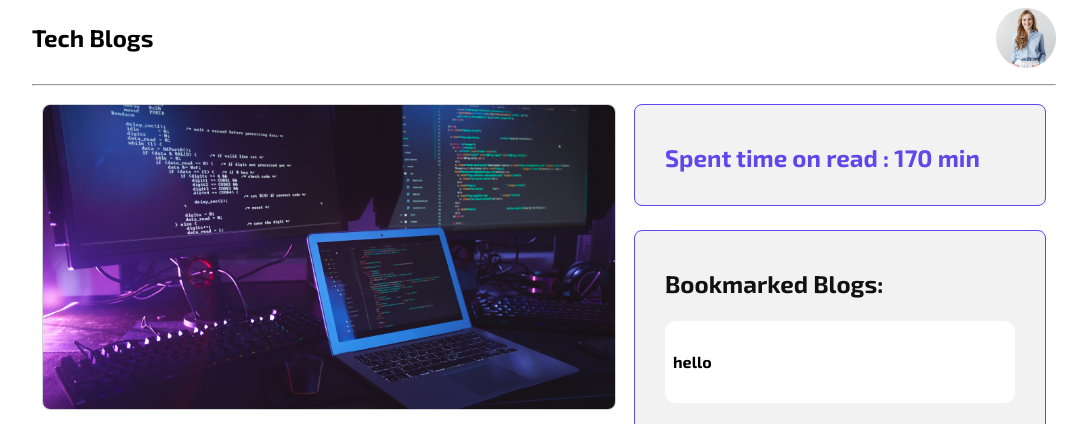
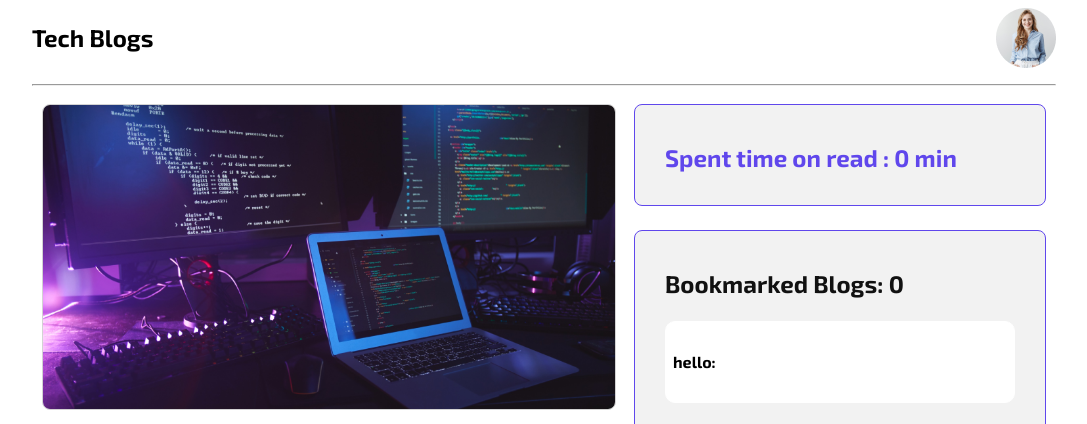
Before and after one commit to Fuad-hasan001/React-knowledge-cafe-A8, a React (Vite) app: page / in a window 1280 px wide. Shown: the top 424 px of the page, without its empty margins (96-1183 px from the left). Built offline with nearby package versions, Linux system fonts and the light colour scheme.

Commit message:
update button of mark as read and bookmarked blogs count

```diff
--- a/src/components/Blog/Blog.jsx
+++ b/src/components/Blog/Blog.jsx
@@ -9,8 +9,12 @@ const Blog = (props) => {
     // received data via props and destructuring
     const { blogCoverImg, authorImg, authorName, publishDate, readTime, blogTitle, hashFile} = props.blog;
 
-    // mark as read
-    // const addSpentReadTime = props.addSpentReadTime
+    // // add bookmarked blog count:
+    //     const handleBlogCountToBookmark = (blog) =>{
+    //         console.log('blog added', blog)
+    //     }
+    const handleBlogCountToBookmark = props.handleBlogCountToBookmark; //bookmark-blogsCount
+    const handleTimeCountToBookmark = props.handleTimeCountToBookmark; // spend time on read
 
     return (
         <div className='blog'>
@@ -27,14 +31,14 @@ const Blog = (props) => {
 
                     <div>
                         <p><small>{readTime} min read <span>
-                            <button className='btn-bookmark'><FontAwesomeIcon icon={faBookBookmark} /></button></span></small></p>
+                            <button onClick={() => handleBlogCountToBookmark(props.blog)} className='btn-bookmark'><FontAwesomeIcon icon={faBookBookmark} /></button></span></small></p>
                     </div>
                 </div>
 
                 <div className="blog-info">
                     <h2>{blogTitle}</h2>
                     <p><small>{hashFile}</small></p>
-                    <button className='btn-readTime' href="/">Mark as read</button>
+                    <button onClick={() => handleTimeCountToBookmark(props.blog)} className='btn-readTime' href="/">Mark as read</button>
                 </div>
         </div>
     );
--- a/src/components/Blogs/Blogs.jsx
+++ b/src/components/Blogs/Blogs.jsx
@@ -17,7 +17,28 @@ const Blogs = () => {
             .then(data => setBlogs(data))
     }, [])
 
+
     // bookmark section-----------------------------
+    const [bookmark, setbookmark] = useState([])
+
+    // bookmark-blogsCount:  declare event handler
+     const handleBlogCountToBookmark = (blog) =>{
+        // console.log('blog added', blog)
+
+        // create new bookmark
+        const newBookmark = [...bookmark, blog]
+        setbookmark(newBookmark)
+
+    }
+
+
+    // spend time on read--------------------
+    const [timeCount, setTimeCount] = useState([])
+
+    const handleTimeCountToBookmark = (blog) =>{
+        const newTimeCount = [...timeCount, blog]
+        setTimeCount(newTimeCount)
+    }
 
 
     // Question and Answer: -----------------------
@@ -38,7 +59,8 @@ const Blogs = () => {
                         blogs.map(blog => <Blog
                             key={blog.id}
                             blog={blog}
-
+                            handleBlogCountToBookmark = {handleBlogCountToBookmark}
+                            handleTimeCountToBookmark = {handleTimeCountToBookmark}
                         ></Blog>)
                     }
 
@@ -46,8 +68,11 @@ const Blogs = () => {
 
 
                 <div className='Bookmarks-container'>
+                    {/* <h3>Bookmarked Blogs: {bookmark.length}</h3> */}
+
                     <Bookmark
-
+                        bookmark = {bookmark}
+                        timeCount = {timeCount}
                     ></Bookmark>
                 </div>
 
--- a/src/components/Bookmark/Bookmark.jsx
+++ b/src/components/Bookmark/Bookmark.jsx
@@ -3,17 +3,33 @@ import './Bookmark.css'
 
 const Bookmark = (props) => {
 
+    // const bookmark = props.bookmark;
+    // console.log(bookmark) //-------------just for check
+    const {bookmark, timeCount} = props;  // bookmark and props both are an array
+
+    // let total = 0;
+    // for(const blog of bookmark){
+    //     total = total + blog.readTime
+    // }
+    // console.log(total);
+
+    // spend time on read
+    let totalTimeCount = 0;
+    for(const blog of timeCount){
+        totalTimeCount = totalTimeCount + blog.readTime
+    }
+    console.log(totalTimeCount)
+
     return (
         <div className='bookmark'>
                 <div className='spentTime-count'>
-                    <h3>Spent time on read : 170 min</h3>
+                    <h3>Spent time on read : {totalTimeCount} min</h3>
                 </div>
 
                 <div className='bookmarked-blogs'>
-                    <h3>Bookmarked Blogs: </h3>
+                    <h3>Bookmarked Blogs: {bookmark.length}</h3>
                     <div>
-                        <h4>hello</h4>
-
+                        <h4>hello: {}</h4>
                     </div>
                 </div>
         </div>
```
